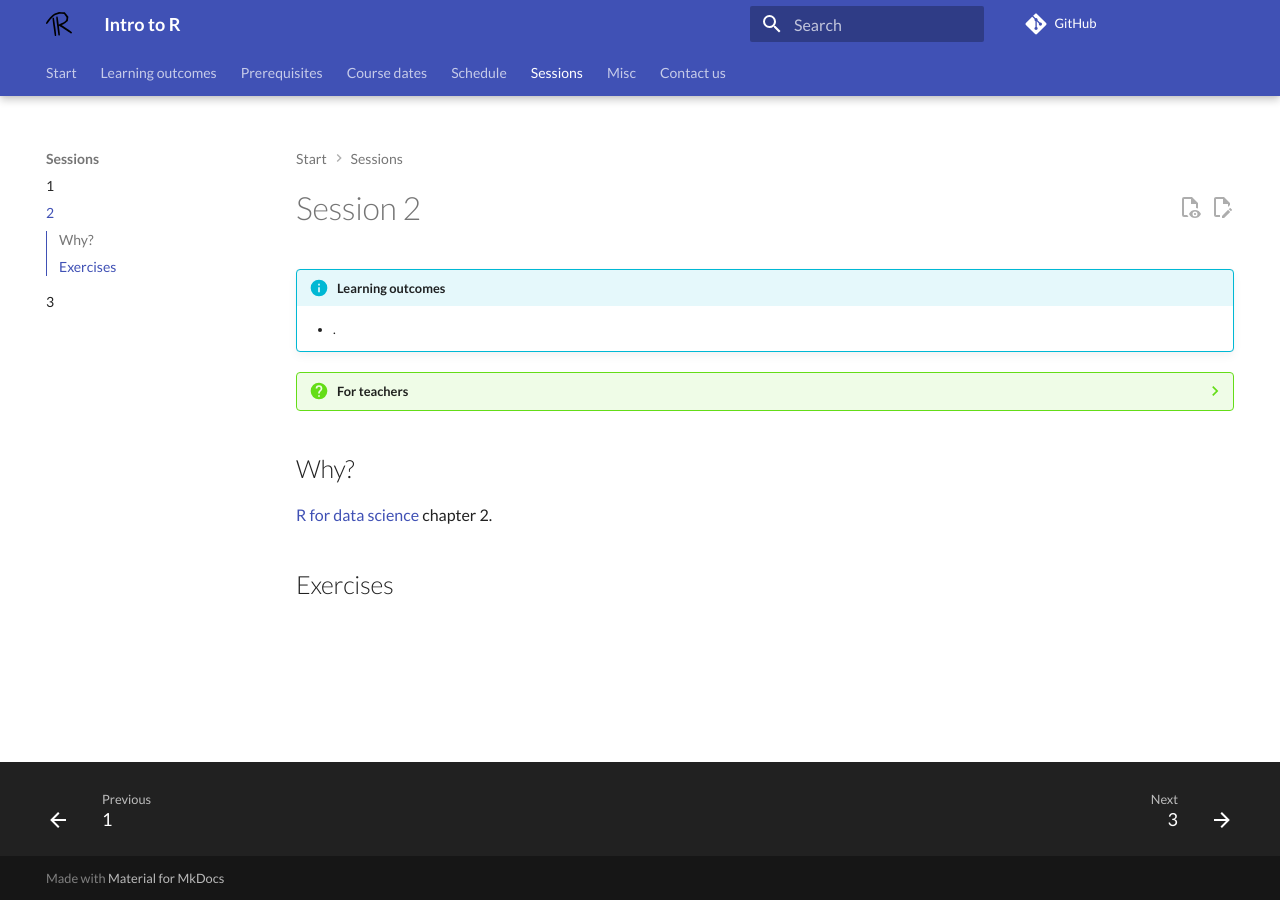
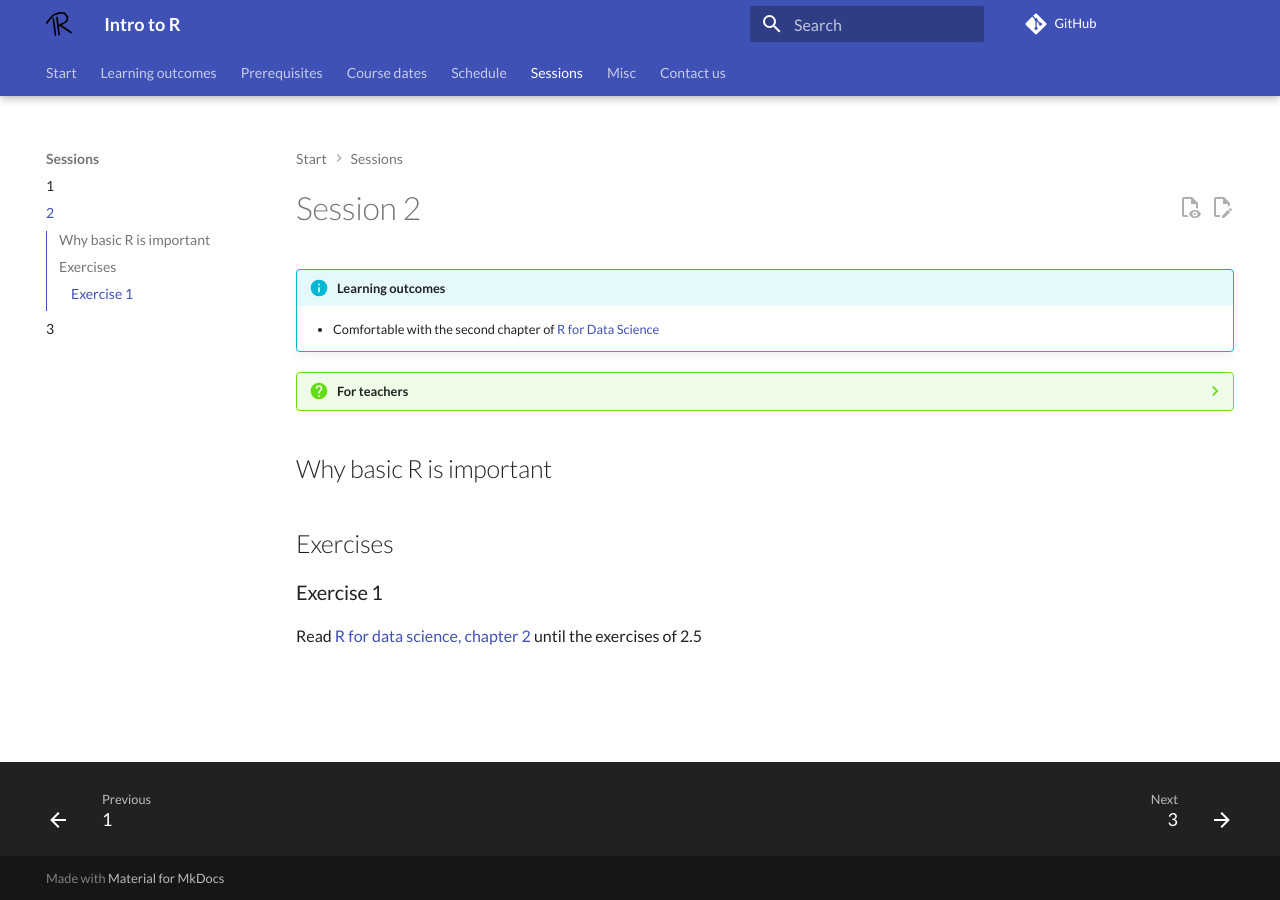
Before and after one commit to richelbilderbeek/intro_r_course, an MkDocs documentation site: the page built from docs/session_2/README.md, in a window 1280 px wide. Built offline with MkDocs 1.6.1 and Material for MkDocs 9.7.7, drawn with Linux system fonts in a browser that asks for light colours; comment, search, counter and statistics services are not loaded.

```diff
--- a/docs/session_2/README.md
+++ b/docs/session_2/README.md
@@ -2,24 +2,30 @@
 
 !!!- info "Learning outcomes"
 
-    - .
+    - Comfortable with the second chapter of
+      [R for Data Science](https://r4ds.hadley.nz/)
 
 ???- question "For teachers"
 
     Teaching goals are:
 
-    - .
+    - Learners have read part the second chapter of
+      [R for Data Science](https://r4ds.hadley.nz/)
 
-    Prior and feedback question:
+    Prior question:
 
     - .
 
-    Lesson plan:
+    Feedback questions:
 
     - .
 
-## Why?
+## Why basic R is important
 
-[R for data science](https://r4ds.hadley.nz/) chapter 2.
 
 ## Exercises
+
+### Exercise 1
+
+Read [R for data science, chapter 2](https://r4ds.hadley.nz/workflow-basics.html)
+until the exercises of 2.5
```
Also changed, not shown: docs/index.md (+3 -1 lines), docs/logo/dplyr_logo.png (added), docs/logo/dplyr_logo_50.png (added), docs/logo/ggplot2_logo.png (added), docs/logo/ggplot2_logo_5.png (added), docs/logo/r_logo_100.png (added), docs/logo/r_logo_25.png (renamed from docs/r_logo_25.png), docs/logo/r_logo_50.png (renamed from docs/r_logo_50.png).
